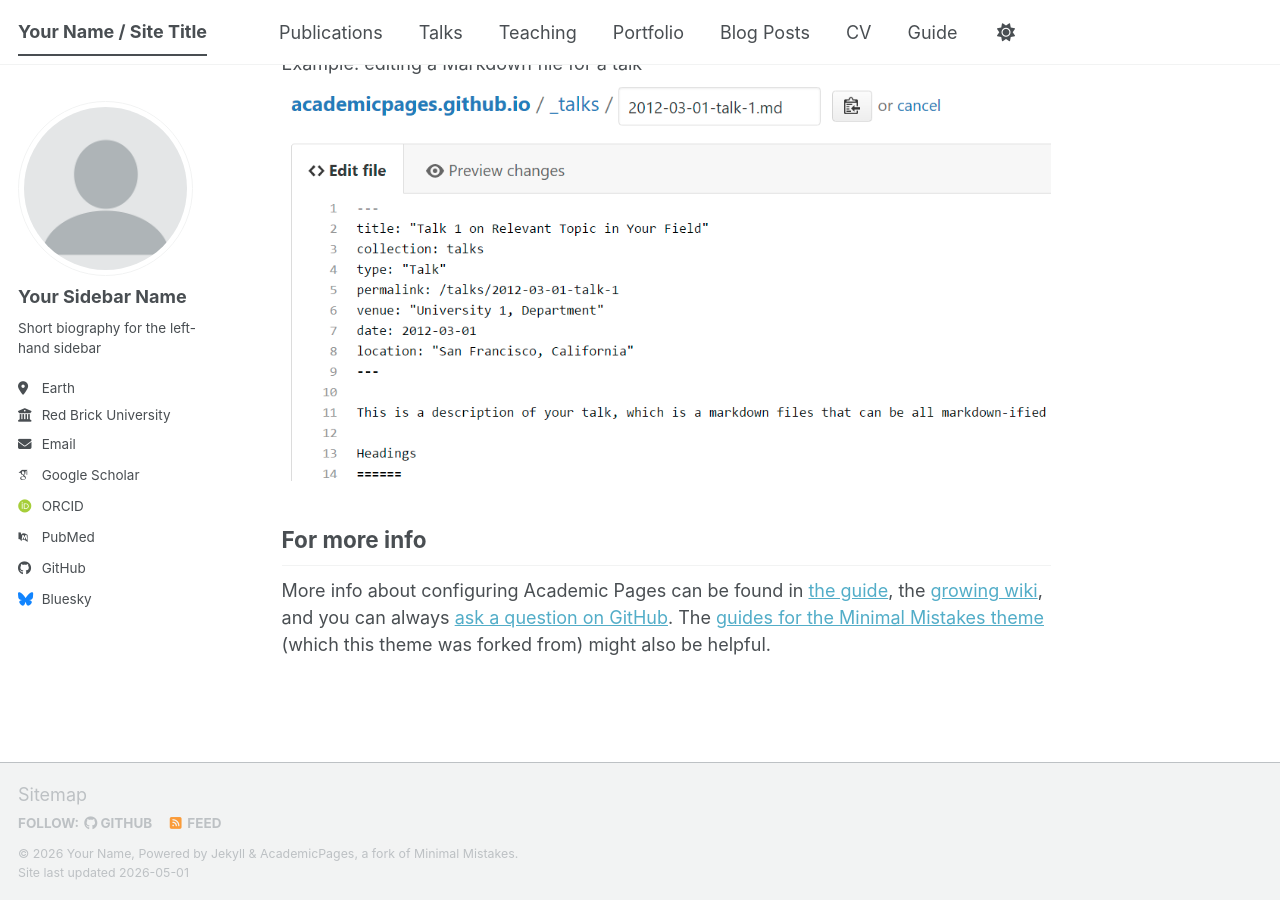
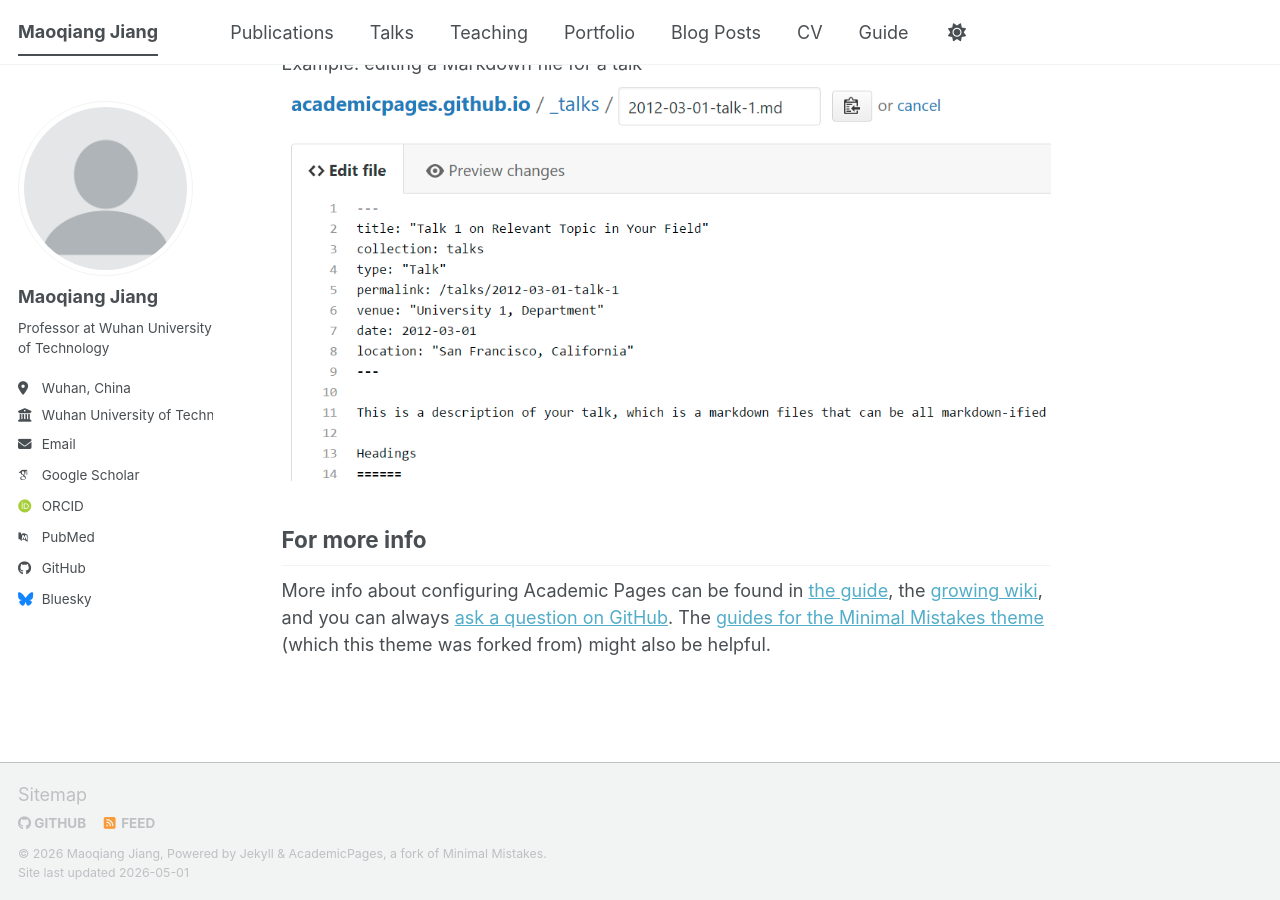
Before and after one commit to jiangmq2026/maoqiangjiang.github.io, a Jekyll site: the page built from _pages/about.md, in a window 1280 px wide and 900 px high, scrolled down 2720 px. Built offline with Jekyll 4.4.1, drawn with Linux system fonts in a browser that asks for light colours; some web fonts are replaced; a script bundle is joined from its source files by our own code; library files that are not in the unit come from our copies.

Commit message:
Update _config.yml

```diff
--- a/_config.yml
+++ b/_config.yml
@@ -7,15 +7,12 @@
 # server process.
 
 # Basic Site Settings
-locale                   : "en-US"
+locale                   : "en-CN"
 site_theme               : "default" # The available themes options are "default", "air", "sunrise", "mint", "dirt" and "contrast"
-title                    : "Your Name / Site Title"
-title_separator          : "-"
-name                     : &name "Your Name"
-description              : &description "Your Name's academic portfolio"   # Update this with a general description of your site, this is the default if not overridden by a page
-url                      : https://academicpages.github.io # The base hostname & protocol for your site e.g. "https://[your GitHub username].github.io",
-                                                           # or if you already have some other page hosted on Github then use "https://[your GitHub username].github.io/[Your Repo Name]"
-baseurl                  : "" # the subpath of your site, e.g. "/blog"
+title                    : "Maoqiang Jiang"
+name                     : "Maoqiang Jiang"
+email                    : "jiangmq@whut.edu.cn"
+description              : "Professor | CFD, AI, Hydrogen, Deep-sea Mining"
 repository               : "academicpages/academicpages.github.io"
 
 # Site Author - The following control what appear as part of the author content on the side bar.
@@ -24,13 +21,14 @@
 author:
   # Biographic information
   avatar           : "profile.png"
-  name             : "Your Sidebar Name"
+  name             : "Maoqiang Jiang"
   pronouns         : # example: "she/her"
-  bio              : "Short biography for the left-hand sidebar"
-  location         : "Earth"
-  employer         : "Red Brick University"
+  bio              : "Professor at Wuhan University of Technology"
+  location         : "Wuhan, China"
+  employer         : "Wuhan University of Technology"
   uri              : # URL
-  email            : "none@example.org"
+  email            : "jiangmq@whut.edu.cn"
+  google_scholar   : "https://www.gupiaoq.com/citations?user=cnXsZBEAAAAJ&hl=en&oi=ao"
 
   # Academic websites
   academia         : # URL
```
